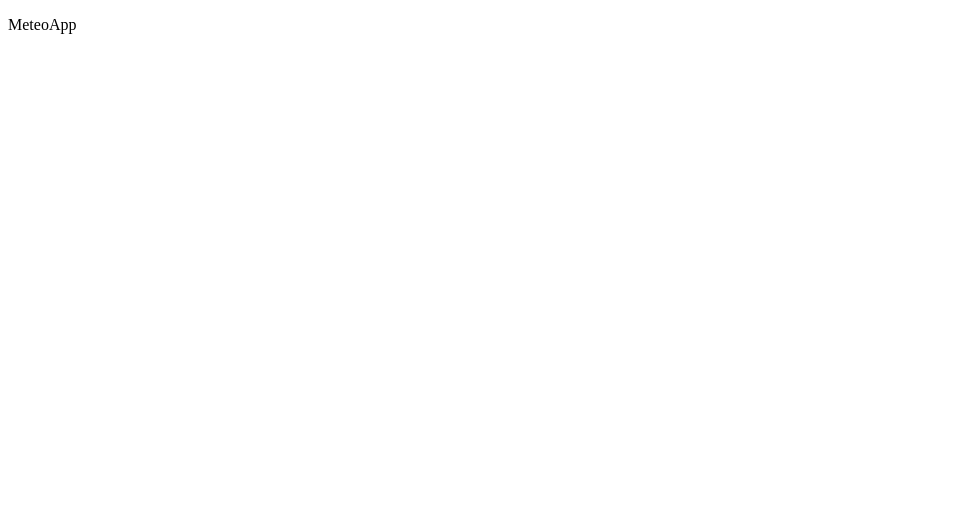
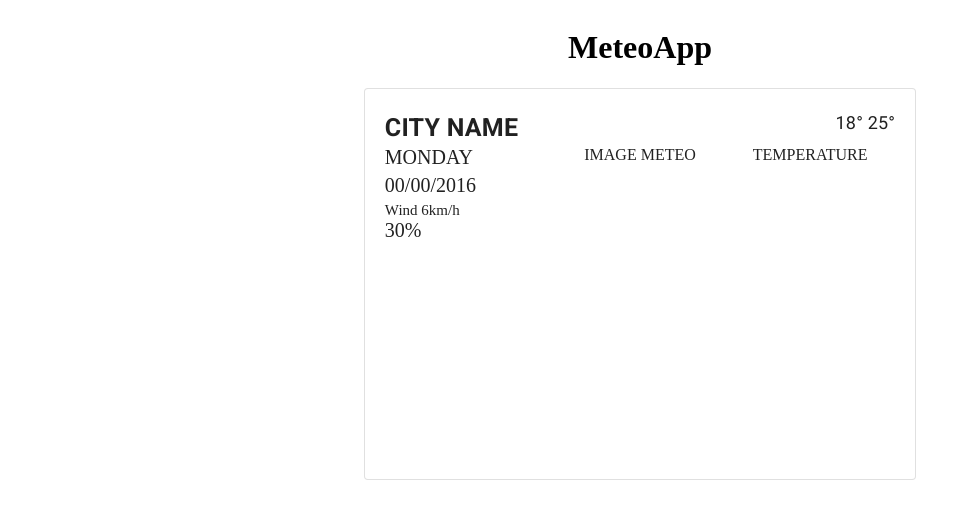
Before and after one commit to Letiste/WeatherApp, a React (Create React App) app: page / in a window 1280 px wide. Shown: the top 516 px of the page, without its empty margins (0-970 px from the left). Built offline with nearby package versions, Linux system fonts and the light colour scheme.

Commit message:
add meteo card component
* add meteo card component

* pass test

```diff
--- a/src/App.js
+++ b/src/App.js
@@ -1,7 +1,14 @@
 import React from "react";
+import Grid from "@material-ui/core/Grid";
+import MeteoCard from "./MeteoCard";
 
 function App() {
-  return <p>MeteoApp</p>;
+  return (
+    <Grid container direction="column" justify="center" alignItems="center">
+      <h1>MeteoApp</h1>
+      <MeteoCard />
+    </Grid>
+  );
 }
 
 export default App;
--- /dev/null
+++ b/src/MeteoCard.js
@@ -0,0 +1,66 @@
+import React from "react";
+import { makeStyles } from "@material-ui/core/styles";
+import Paper from "@material-ui/core/Paper";
+import Typography from "@material-ui/core/Typography";
+import Grid from "@material-ui/core/Grid";
+
+const useStyles = makeStyles({
+  root: {
+    minWidth: 450,
+    minHeight: 350,
+    textAlign: "center",
+    padding: 20,
+  },
+  title: { fontSize: 25, textAlign: "left", fontWeight: "bold" },
+  tempMinMax: { fontSize: 18, textAlign: "right" },
+  date: { fontSize: 20, marginBottom: 5 },
+  wind: { fontSize: 15 },
+  rain: { fontSize: 20 },
+});
+
+export default function MeteoCard() {
+  const classes = useStyles();
+
+  return (
+    <Paper className={classes.root} elevation={3} variant="outlined">
+      <Grid container>
+        <Grid item xs={6}>
+          <Typography className={classes.title} color="textPrimary">
+            CITY NAME
+          </Typography>
+        </Grid>
+
+        <Grid item xs={6}>
+          <Typography className={classes.tempMinMax} color="textPrimary">
+            18° 25°
+          </Typography>
+        </Grid>
+
+        <Grid item xs={4}>
+          <Grid container direction="column" alignItems="flex-start">
+            <Grid item className={classes.date}>
+              MONDAY
+            </Grid>
+            <Grid item className={classes.date}>
+              00/00/2016
+            </Grid>
+            <Grid item className={classes.wind}>
+              Wind 6km/h
+            </Grid>
+            <Grid item className={classes.rain}>
+              30%
+            </Grid>
+          </Grid>
+        </Grid>
+
+        <Grid item xs={4}>
+          IMAGE METEO
+        </Grid>
+
+        <Grid item xs={4}>
+          TEMPERATURE
+        </Grid>
+      </Grid>
+    </Paper>
+  );
+}
```
